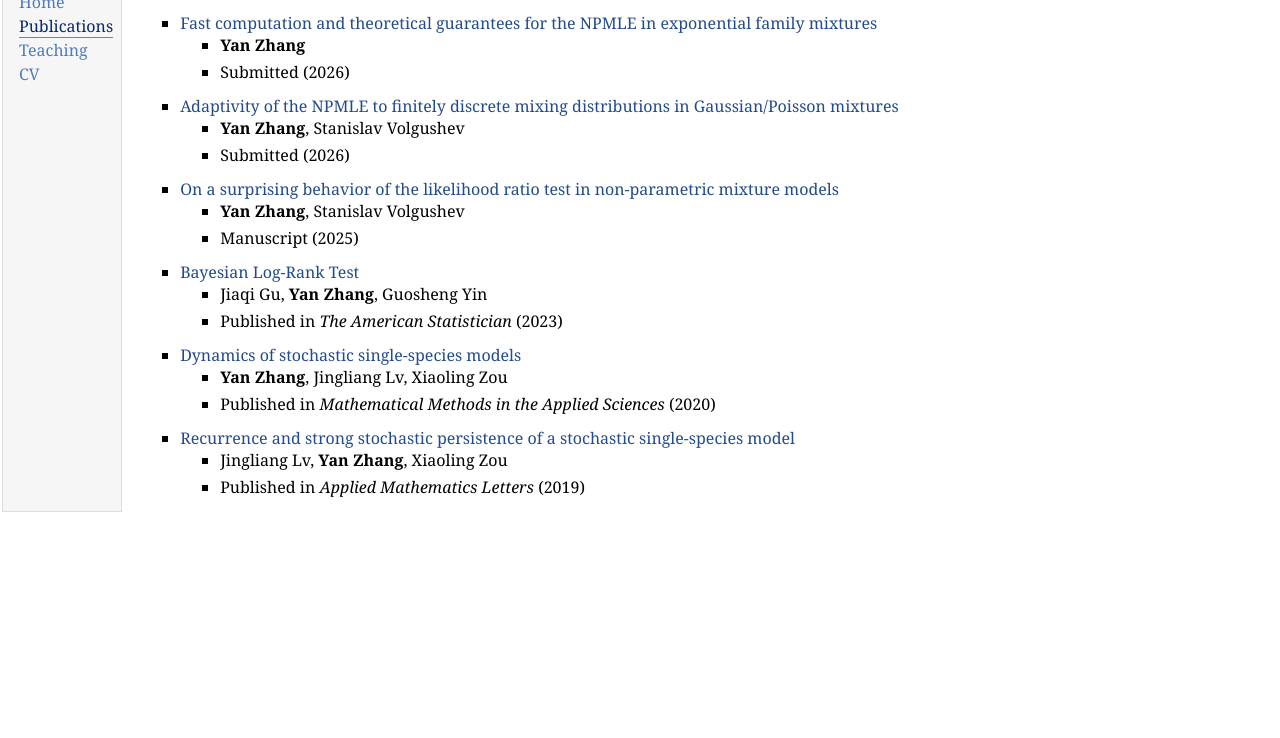
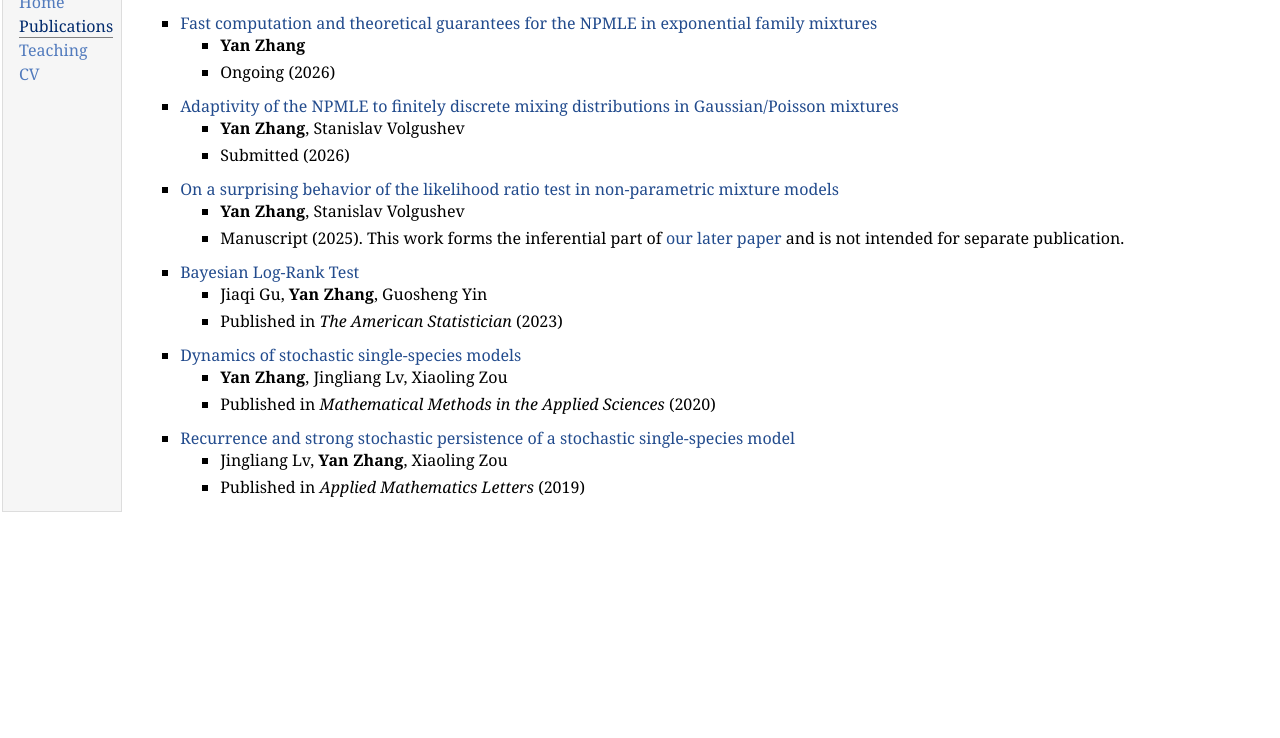
Before and after one commit to ean-zhang/ean-zhang.github.io, a plain HTML site: page publications.html in a window 1280 px wide. Shown: the part 62-800 px from the top of the page. Drawn offline with Linux system fonts and the light colour scheme.

Commit message:
Update paper status and clarify manuscript relationship

```diff
--- a/publications.html
+++ b/publications.html
@@ -28,7 +28,7 @@
 <li><p><b>Yan Zhang</b>
 </p>
 </li>
-<li><p>Submitted (2026)
+<li><p>Ongoing (2026)
 </p>
 </li>
 </ul>
@@ -56,7 +56,7 @@
 <li><p><b>Yan Zhang</b>, Stanislav Volgushev
 </p>
 </li>
-<li><p>Manuscript (2025)
+<li><p>Manuscript (2025). This work forms the inferential part of <a href="https://arxiv.org/abs/2604.12087" target=&ldquo;blank&rdquo;>our later paper</a> and is not intended for separate publication.
 </p>
 </li>
 </ul>
```
Also changed, not shown: 1 other file.
